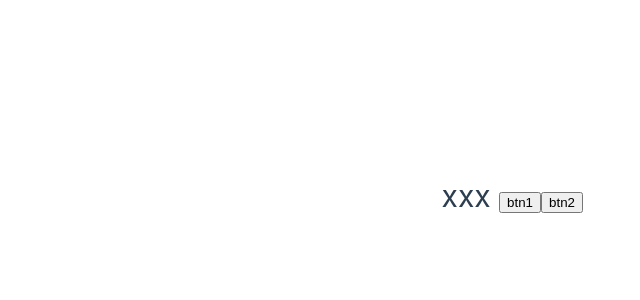
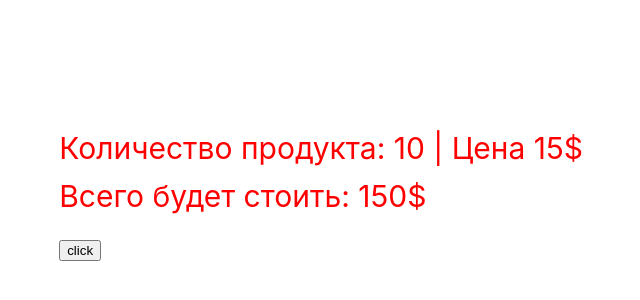
Before and after one commit to SebrianFoxy/ABC_Vue, a Vue app: page / in a window 1280 px wide. Shown: the part 204-504 px from the top of the page, without its empty margins (57-697 px from the left). Built offline with nearby package versions, Linux system fonts and the light colour scheme.

Commit message:
Задание15

```diff
--- a/src/App.vue
+++ b/src/App.vue
@@ -1,9 +1,9 @@
 <template>
 	<div>
     <h1>
-	    {{text}}
-      <button @click="change">btn1</button>
-      <button @click="change1">btn2</button>
+	    <p>Количество продукта: {{amount}} | Цена {{cost}}$</p>
+      <p>Всего будет стоить: {{amount*cost}}$</p>
+      <button @click="change">click</button>
     </h1>
 	</div>
 </template>
@@ -12,15 +12,19 @@
   export default{
     data(){
       return{
-        text:"xxx",
+        cost: 15,
+        amount: 10,
       }
     },
     methods: {
       change: function(){
-        this.text="yyy"
-      },
-      change1: function(){
-        this.text="zzz"
+        let newcost = prompt("Введите новую цену");
+        this.cost = newcost
+      }
+    },
+    computed:{
+      full: function(){
+        return this.cost + ' ' + this.amount
       }
     }
   }
```
